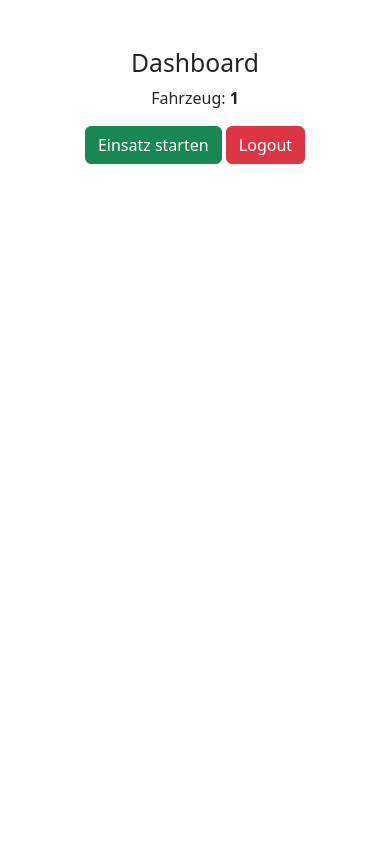
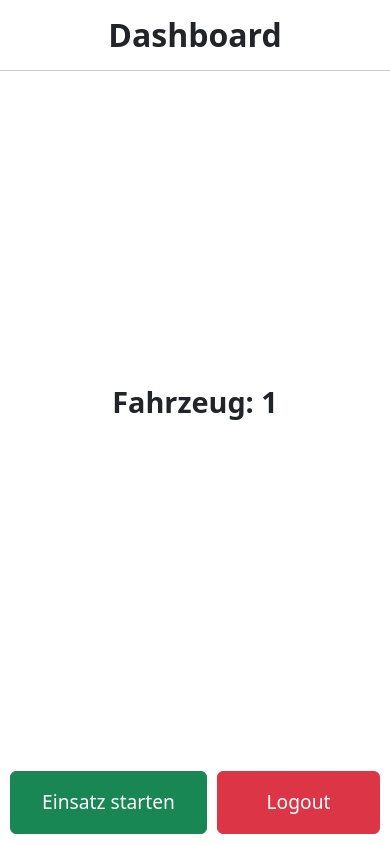
Before and after one commit to ResQdev/RescueRadar, a Flask app: page /dashboard in a window 390 px wide. Run offline with Flask 3, Linux system fonts and the light colour scheme; the visitor is signed in with stand-in values (Sample User, id 1); tables that the repository leaves empty hold one stand-in row (values such as "Sample post").

Commit message:
🔖 v0.2.2 – Dashboard mobil optimiert (fixierte Buttons, bessere Anzeige)

```diff
--- a/templates/dashboard.html
+++ b/templates/dashboard.html
@@ -3,6 +3,7 @@
 <head>
     <meta charset="UTF-8">
     <title>Dashboard</title>
+    <meta name="viewport" content="width=device-width, initial-scale=1.0">
     <script>
         let tracking = false;
         let trackingInterval = null;
@@ -12,16 +13,14 @@
 
             const button = document.getElementById("radarButton");
             button.textContent = tracking ? "Einsatz beenden" : "Einsatz starten";
-            button.className = tracking ? "btn btn-danger" : "btn btn-success";
+            button.className = tracking ? "btn btn-danger w-100 py-3" : "btn btn-success w-100 py-3";
 
             if (tracking) {
                 trackingInterval = setInterval(() => {
                     navigator.geolocation.getCurrentPosition(position => {
                         fetch("/update_location", {
                             method: "POST",
-                            headers: {
-                                "Content-Type": "application/json"
-                            },
+                            headers: { "Content-Type": "application/json" },
                             body: JSON.stringify({
                                 vehicle_id: vehicleId,
                                 latitude: position.coords.latitude,
@@ -36,17 +35,86 @@
         }
     </script>
     <link href="https://cdn.jsdelivr.net/npm/bootstrap@5.3.3/dist/css/bootstrap.min.css" rel="stylesheet">
+    <style>
+        html, body {
+            height: 100%;
+            margin: 0;
+        }
+
+        body {
+            display: flex;
+            flex-direction: column;
+        }
+
+        header {
+            position: fixed;
+            top: 0;
+            width: 100%;
+            text-align: center;
+            background-color: white;
+            z-index: 1000;
+            padding: 1rem 0;
+            border-bottom: 1px solid #ccc;
+        }
+
+        header h2 {
+            font-size: 2rem;
+            font-weight: bold;
+            margin: 0;
+        }
+
+        .main-content {
+            flex: 1;
+            display: flex;
+            justify-content: center;
+            align-items: center;
+            padding-top: 80px; /* Platz für die fixe Überschrift */
+            padding-bottom: 120px; /* Platz für Buttons unten */
+        }
+
+        .vehicle-id {
+            font-size: 1.8rem;
+            font-weight: bold;
+            text-align: center;
+        }
+
+        .bottom-buttons {
+            position: fixed;
+            bottom: 10px;
+            left: 0;
+            right: 0;
+            display: flex;
+            justify-content: space-between;
+            padding: 0 10px;
+            gap: 10px;
+        }
+
+        .bottom-buttons > * {
+            flex: 1;
+        }
+
+        .btn {
+            font-size: 1.2rem;
+            padding: 1rem;
+        }
+    </style>
 </head>
-<body class="text-center mt-5">
-    <h2>Dashboard</h2>
-    <p>Fahrzeug: <strong>{{ vehicle_id }}</strong></p>
-    <button id="radarButton" class="btn btn-success" onclick="toggleTracking('{{ vehicle_id }}')">
-        Einsatz starten
-    </button>
+<body>
+    <header>
+        <h2>Dashboard</h2>
+    </header>
 
-    <form method="POST" action="/logout" style="display:inline;">
-        <button type="submit" class="btn btn-danger">Logout</button>
-      </form>
+    <div class="main-content">
+        <div class="vehicle-id">Fahrzeug: {{ vehicle_id }}</div>
+    </div>
 
+    <div class="bottom-buttons">
+        <button id="radarButton" class="btn btn-success" onclick="toggleTracking('{{ vehicle_id }}')">
+            Einsatz starten
+        </button>
+        <form method="POST" action="/logout">
+            <button type="submit" class="btn btn-danger w-100">Logout</button>
+        </form>
+    </div>
 </body>
 </html>
```
